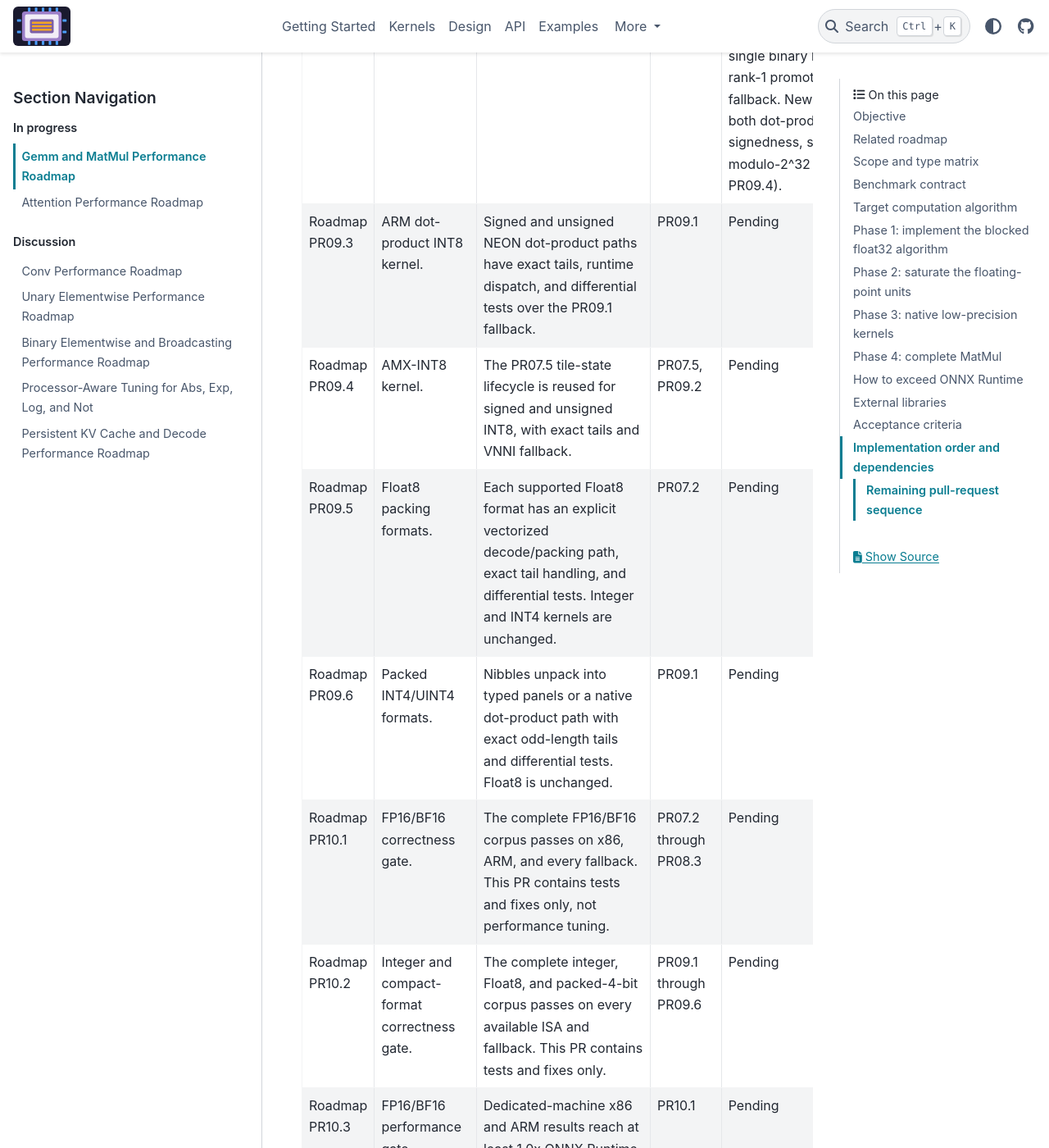
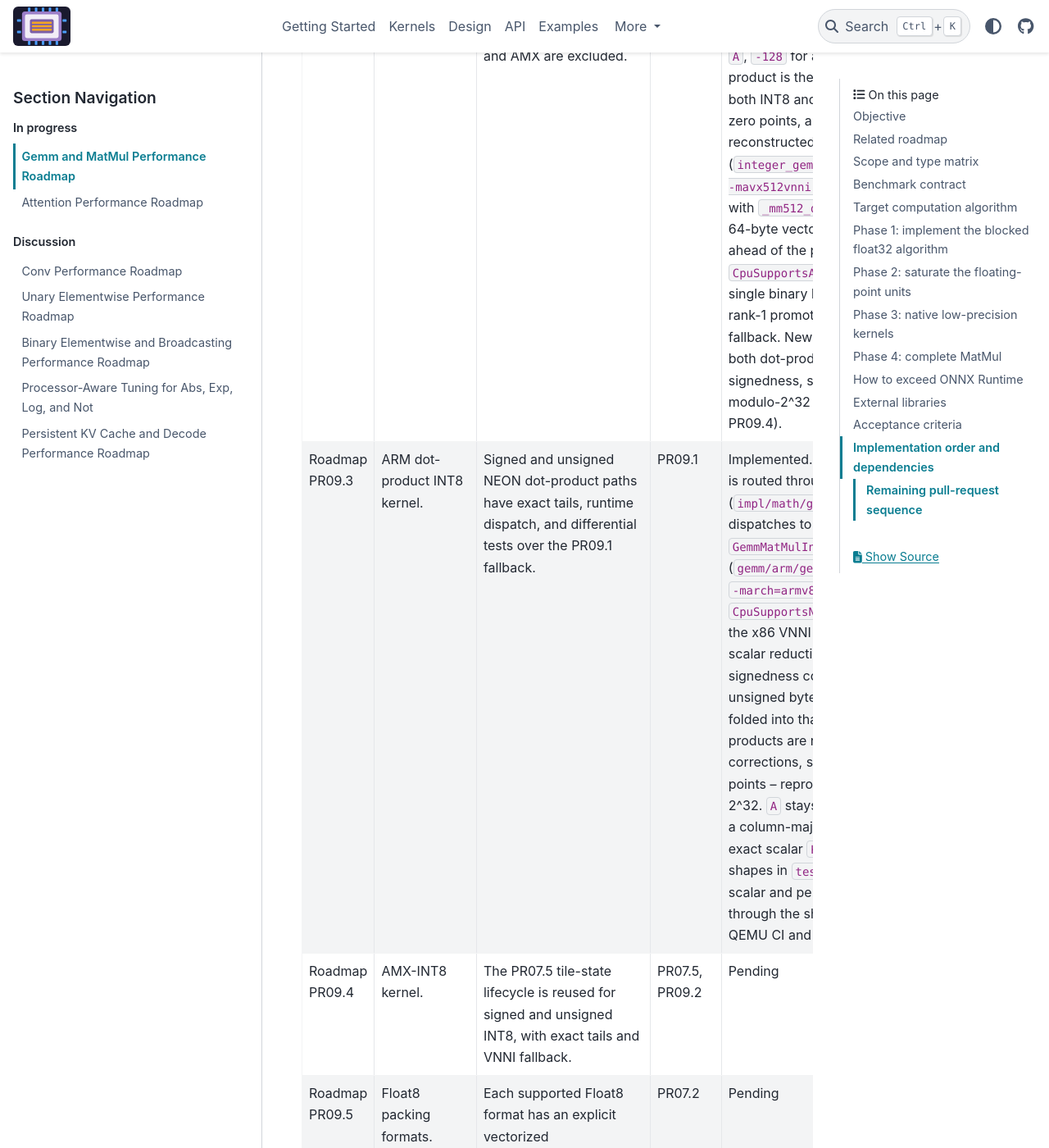
Before and after one commit to xadupre/onnx-light-cpu, a Sphinx documentation site: the page built from docs/next_steps/2026_08_gemm_matmul.rst, in a window 1280 px wide and 1400 px high, scrolled down 29836 px. Shown: the whole window at 82% size. Built offline with Sphinx 7.4.7 and the PyData theme 0.15.4, drawn with Linux system fonts in a browser that asks for light colours; pages that are not in the unit, such as notebooks, are missing from menus; some of the changed text lies outside the part shown.

Commit message:
Implement next step of GEMM ARM plan and update plan (#234)
* Initial plan

* GEMM: native NEON dot-product INT8 MatMulInteger kernel (Roadmap PR09.3)

Co-authored-by: xadupre <22452781+xadupre@users.noreply.github.com>

* Doc: describe NEON dispatch in shared IntegerMatMul2D header

Co-authored-by: xadupre <22452781+xadupre@users.noreply.github.com>

* GEMM: remove redundant MatMulIntegerInt8 dispatcher, test IntegerMatMul2D directly

Co-authored-by: xadupre <22452781+xadupre@users.noreply.github.com>

* Doc: widen onnxruntime float16 Gemm tolerance in dtype benchmark example

Co-authored-by: xadupre <22452781+xadupre@users.noreply.github.com>

---------

Co-authored-by: copilot-swe-agent[bot] <198982749+Copilot@users.noreply.github.com>
Co-authored-by: xadupre <22452781+xadupre@users.noreply.github.com>
Co-authored-by: Xavier Dupré <xadupre@microsoft.com>

```diff
--- a/docs/examples/benchmarks/plot_gemm_dtype_benchmark.py
+++ b/docs/examples/benchmarks/plot_gemm_dtype_benchmark.py
@@ -299,8 +299,13 @@ for shape_label, M, N, K in SHAPES:
             ort_elapsed = ort_elapsed_by_label[label]
             ort_results[label].append(ort_elapsed)
             ort_output = ort_sessions[label].run(None, {"A": a, "B": b})[0]
+            # onnxruntime's ``float16`` Gemm accumulates in ``float16``, whereas
+            # onnx-light-cpu widens to ``float32`` (see the module docstring), so
+            # onnxruntime's rounding error grows with the reduction length ``K``
+            # and needs a wider tolerance than the onnx-light-cpu comparison.
+            ort_tol = 5e-1 if label == "float16" else tol
             np.testing.assert_allclose(
-                ort_output.astype(np.float32), expected, rtol=tol, atol=tol
+                ort_output.astype(np.float32), expected, rtol=ort_tol, atol=ort_tol
             )
             ort_text = f"{ort_elapsed * 1e6:10.2f} us"
         else:
--- a/docs/next_steps/2026_08_gemm_matmul.rst
+++ b/docs/next_steps/2026_08_gemm_matmul.rst
@@ -424,7 +424,18 @@ extra full-matrix memory passes.
   bits); shorter vectors keep the better-unrolled NEON kernel.)*
 * For INT8, fuse zero-point correction and requantization into packing and the
   epilogue. Accumulate in INT32 and define overflow behavior through the ONNX
-  operator contract.
+  operator contract. *(First landed: Roadmap PR09.2 adds the x86 VNNI INT8 kernel
+  (native ``vpdpbusd`` path with a portable scalar sibling) behind the shared
+  ``IntegerMatMul2D`` driver for the contiguous rank >= 2 ``MatMulInteger`` case.
+  Roadmap PR09.3 then adds the native ARM NEON dot-product INT8 kernel
+  ``GemmMatMulIntegerNeonDotProd``, dispatched from that same ``IntegerMatMul2D``
+  entry point. A single unsigned ``UDOT`` reduction serves every signedness
+  combination by folding a signed operand's ``+128`` bias into its effective zero
+  point and recovering the raw products with per-row / per-column byte-sum
+  corrections, so the INT32 accumulation matches the portable scalar fallback bit
+  for bit modulo 2^32; it is gated on the ``+dotprod`` build flag and the runtime
+  ``CpuSupportsNeonDotProd`` capability, keeping the scalar reduction as the
+  fallback.)*
 * Treat Float8 and packed 4-bit types as separate packing formats, not as
   branches in the FP32 inner loop.
 
@@ -1166,7 +1177,27 @@ fallbacks are ordered. Completed rows remain visible so scope is not lost.
      - Signed and unsigned NEON dot-product paths have exact tails, runtime
        dispatch, and differential tests over the PR09.1 fallback.
      - PR09.1
-     - Pending
+     - Implemented. The contiguous rank >= 2 ``MatMulInteger`` product is routed
+       through the shared ``IntegerMatMul2D`` driver
+       (``impl/math/gemm/vnni/integer_gemm_vnni.cc``), which dispatches to the
+       native NEON dot-product kernel ``GemmMatMulIntegerNeonDotProd``
+       (``gemm/arm/gemm_kernel_neon_dotprod.cc``, built with
+       ``-march=armv8.2-a+dotprod``) when the build and CPU (runtime
+       ``CpuSupportsNeonDotProd``, ``HWCAP_ASIMDDP``) support it, ahead of the
+       x86 VNNI path (PR09.2) and otherwise the shared portable scalar reduction.
+       A single unsigned ``UDOT`` path
+       serves every signedness combination: a signed operand maps into the
+       unsigned byte domain by flipping its sign bit with the ``+128`` bias
+       folded into that operand's effective zero point, and the raw products are
+       recovered with per-row / per-column byte-sum corrections, so the result
+       -- including scalar and per-axis zero points -- reproduces the scalar
+       accumulator bit for bit modulo 2^32. ``A`` stays contiguous along ``K``
+       while ``B`` is packed once into a column-major ``N x K`` buffer, the
+       16-byte ``UDOT`` body carries an exact scalar ``K`` tail, and new
+       ``IntegerMatMul2D`` differential shapes in ``test_gemm_kernel`` (every
+       signedness combination, scalar and per-axis zero points, and aligned and
+       tail ``K``) run through the shared dispatch under the cross-compiled
+       aarch64 QEMU CI and match the reference. AMX is excluded (PR09.4).
    * - Roadmap PR09.4
      - AMX-INT8 kernel.
      - The PR07.5 tile-state lifecycle is reused for signed and unsigned INT8,
```
Also changed, not shown: CMakeLists.txt (+32 -0 lines), 9 other files.
